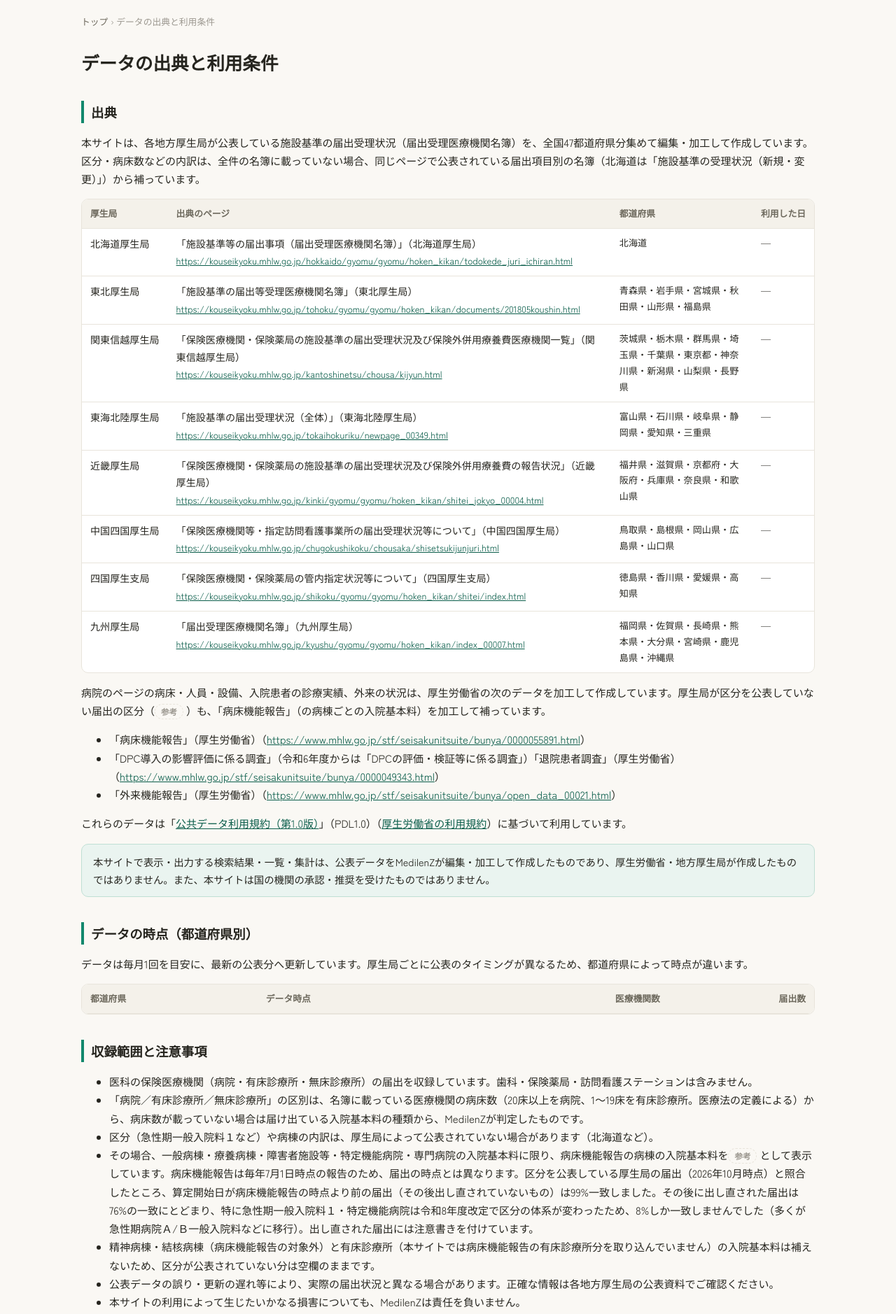
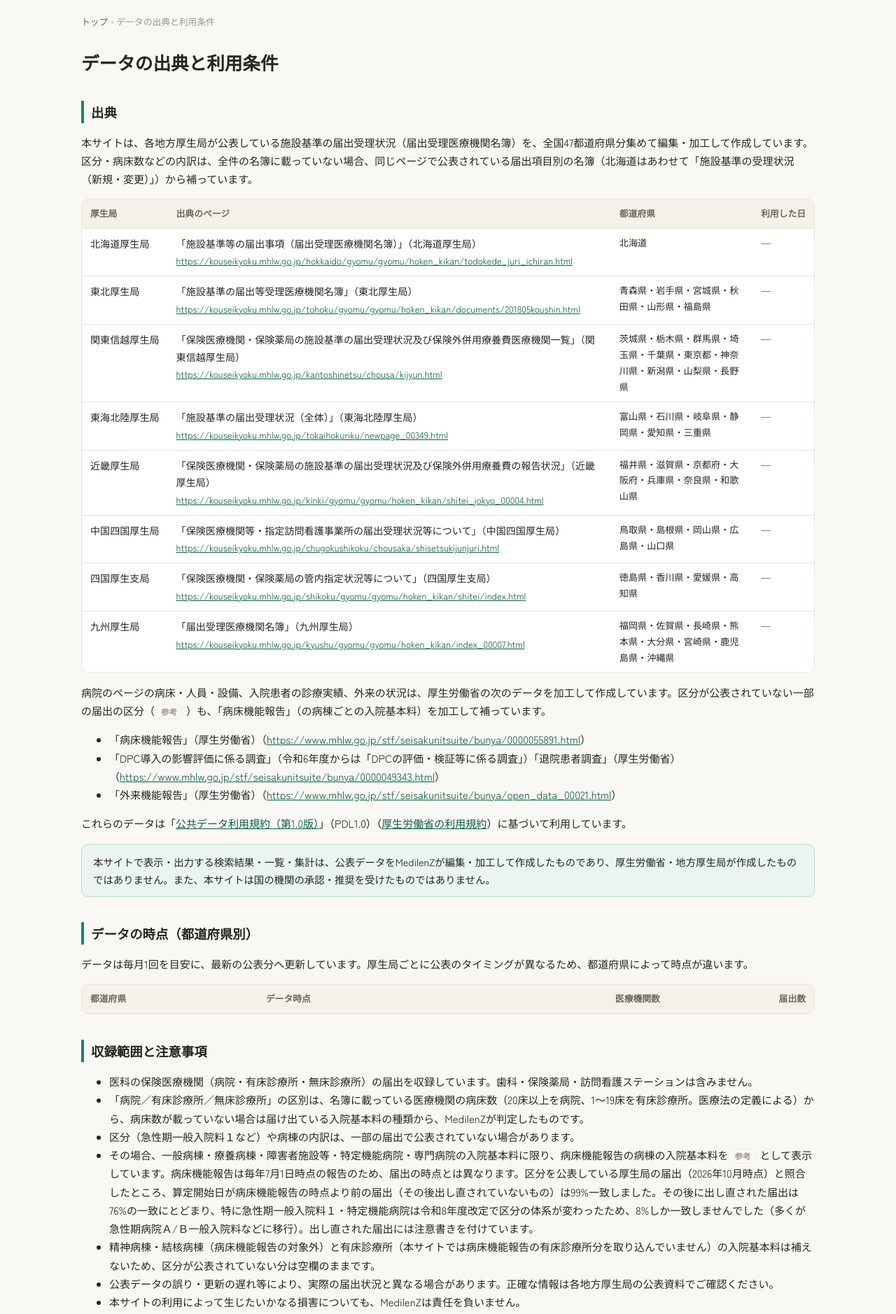
Before and after one commit to pinetinag-beep/byosho-tool, a FastAPI app: page /about in a window 1280 px wide. Shown: the part 61-1939 px from the top of the page at 70% size. Run offline with FastAPI, Linux system fonts and the light colour scheme; data that the repository does not hold is empty; parts of the project's set-up code (start-up, migrations or seed data) failed here and were passed over.

Commit message:
北海道の届出項目別の名簿を取り込み、入院基本料の区分を補完（848件中846件）
- fetch_kouseikyoku.py: 北海道厚生局の届出項目別の名簿のページを PAGES に追加
- shisetsu_kubun_raw/ に北海道の名簿6ファイル（令和8年11月1日現在）を追加し --kubun-only で反映
  （空欄だった内訳を5,652項目埋めた。既存の値の書き換えは0件）
- 「北海道など区分が公表されていない」という説明文を、参考値が一部の届出だけになった実態に合わせて修正

Co-Authored-By: Claude Opus 5.5 <noreply@anthropic.com>
Claude-Session: https://claude.ai/code/session_01PrmSg5isr2VYVVXUkbz6mV

```diff
--- a/fetch_kouseikyoku.py
+++ b/fetch_kouseikyoku.py
@@ -45,7 +45,8 @@ KUBUN_DIR = bk.KUBUN_DIR
 
 # 厚生局ごとの、名簿のExcel/ZIPが並んでいるページ
 PAGES = {
-    "北海道": ["/hokkaido/gyomu/gyomu/hoken_kikan/todokede_juri_ichiran.html"],
+    "北海道": ["/hokkaido/gyomu/gyomu/hoken_kikan/todokede_juri_ichiran.html",
+               "/hokkaido/gyomu/gyomu/hoken_kikan/todokede_komokubetsu.html"],
     "東北": ["/tohoku/gyomu/gyomu/hoken_kikan/documents/201805koushin.html"],
     "関東信越": ["/kantoshinetsu/chousa/kijyun.html"],
     "東海北陸": ["/tokaihokuriku/newpage_00349.html"],
--- a/kijun_web/app.py
+++ b/kijun_web/app.py
@@ -758,9 +758,9 @@ def _csv_response(header: list[str], rows, filename: str, hosp_years: dict | Non
                         "厚生労働省「病床機能報告」（7月1日時点の病棟の入院基本料）を加工して補ったもの。"
                         "届出の時点とは異なり、診療報酬改定等で変わっている場合があります"])
         if any(h.startswith("区分：") for h in header):
-            w.writerow(["区分の列：○は厚生局が公表している区分。○（参考）は区分が公表されていない届出（北海道など）"
+            w.writerow(["区分の列：○は厚生局が公表している区分。○（参考）は区分が公表されていない一部の届出"
                         "について、厚生労働省「病床機能報告」（7月1日時点の病棟の入院基本料）を加工して補ったもの。"
-                        "区分が分からない届出（北海道の精神病棟・結核病棟・有床診療所など）は結果に含まれません"])
+                        "区分が分からない届出は結果に含まれません"])
         if hosp_years:
             by, dy, gy = (hosp_years.get(f"hstats_{k}_year", "") for k in ("byosho", "dpc", "gairai"))
             w.writerow([f"病床・設備・救急車の受入件数：厚生労働省「病床機能報告」（{reiwa(int(by)) if by else ''}）、"
--- a/kijun_web/build_db.py
+++ b/kijun_web/build_db.py
@@ -57,8 +57,8 @@ AREA_UNKNOWN = "（二次医療圏不明）"
 _SEIREI = ("札幌市 仙台市 さいたま市 千葉市 横浜市 川崎市 相模原市 新潟市 静岡市 浜松市 名古屋市 "
            "京都市 大阪市 堺市 神戸市 岡山市 広島市 北九州市 福岡市 熊本市").split()
 
-# 区分（急性期一般入院料１など）が公表されていない届出（2026年11月時点では主に北海道。関東信越・近畿は
-# 届出項目別の名簿で埋まった）は、病床機能報告の病棟ごとの入院基本料から、届出名称ごとに参考値として補う
+# 区分（急性期一般入院料１など）が公表されていない届出（関東信越・近畿・北海道が届出項目別の名簿で埋まり、
+# 2026年11月時点では全国で数件）は、病床機能報告の病棟ごとの入院基本料から、届出名称ごとに参考値として補う
 # （Streamlit版の病院ページと同じ対応）。
 # 精神病棟・結核病棟・有床診療所は病床機能報告に無いため補えない。
 KUBUN_REF_KEYWORDS = {
--- a/kijun_web/templates/about.html
+++ b/kijun_web/templates/about.html
@@ -5,7 +5,7 @@
 <h1>データの出典と利用条件</h1>
 
 <h2 id="sources">出典</h2>
-<p>本サイトは、各地方厚生局が公表している施設基準の届出受理状況（届出受理医療機関名簿）を、全国47都道府県分集めて編集・加工して作成しています。区分・病床数などの内訳は、全件の名簿に載っていない場合、同じページで公表されている届出項目別の名簿（北海道は「施設基準の受理状況（新規・変更）」）から補っています。</p>
+<p>本サイトは、各地方厚生局が公表している施設基準の届出受理状況（届出受理医療機関名簿）を、全国47都道府県分集めて編集・加工して作成しています。区分・病床数などの内訳は、全件の名簿に載っていない場合、同じページで公表されている届出項目別の名簿（北海道はあわせて「施設基準の受理状況（新規・変更）」）から補っています。</p>
 <div class="table-wrap"><table>
   <thead><tr><th>厚生局</th><th>出典のページ</th><th>都道府県</th><th>利用した日</th></tr></thead>
   <tbody>{% for b in bureaus %}<tr>
@@ -14,7 +14,7 @@
     <td class="small">{{ b.prefs }}</td><td class="nowrap">{{ b.used_on or '—' }}</td>
   </tr>{% endfor %}</tbody>
 </table></div>
-<p>病院のページの病床・人員・設備、入院患者の診療実績、外来の状況は、厚生労働省の次のデータを加工して作成しています。厚生局が区分を公表していない届出の区分（<span class="tag ref">参考</span>）も、「病床機能報告」（{{ meta.kubun_ref_label }}の病棟ごとの入院基本料）を加工して補っています。</p>
+<p>病院のページの病床・人員・設備、入院患者の診療実績、外来の状況は、厚生労働省の次のデータを加工して作成しています。区分が公表されていない一部の届出の区分（<span class="tag ref">参考</span>）も、「病床機能報告」（{{ meta.kubun_ref_label }}の病棟ごとの入院基本料）を加工して補っています。</p>
 <ul>
   <li>「病床機能報告」（厚生労働省）（<a href="{{ mhlw_urls['病床機能報告'] }}" rel="noopener">{{ mhlw_urls['病床機能報告'] }}</a>）</li>
   <li>「DPC導入の影響評価に係る調査」（令和6年度からは「DPCの評価・検証等に係る調査」）「退院患者調査」（厚生労働省）（<a href="{{ mhlw_urls['DPC'] }}" rel="noopener">{{ mhlw_urls['DPC'] }}</a>）</li>
@@ -36,7 +36,7 @@
 <ul>
   <li>医科の保険医療機関（病院・有床診療所・無床診療所）の届出を収録しています。歯科・保険薬局・訪問看護ステーションは含みません。</li>
   <li>「病院／有床診療所／無床診療所」の区別は、名簿に載っている医療機関の病床数（20床以上を病院、1〜19床を有床診療所。医療法の定義による）から、病床数が載っていない場合は届け出ている入院基本料の種類から、MedilenZが判定したものです。</li>
-  <li>区分（急性期一般入院料１など）や病棟の内訳は、厚生局によって公表されていない場合があります（北海道など）。</li>
+  <li>区分（急性期一般入院料１など）や病棟の内訳は、一部の届出で公表されていない場合があります。</li>
   <li>その場合、一般病棟・療養病棟・障害者施設等・特定機能病院・専門病院の入院基本料に限り、病床機能報告の病棟の入院基本料を<span class="tag ref">参考</span>として表示しています。病床機能報告は毎年7月1日時点の報告のため、届出の時点とは異なります。区分を公表している厚生局の届出（2026年10月時点）と照合したところ、算定開始日が病床機能報告の時点より前の届出（その後出し直されていないもの）は99%一致しました。その後に出し直された届出は76%の一致にとどまり、特に急性期一般入院料１・特定機能病院は令和8年度改定で区分の体系が変わったため、8%しか一致しませんでした（多くが急性期病院Ａ/Ｂ一般入院料などに移行）。出し直された届出には注意書きを付けています。</li>
   <li>精神病棟・結核病棟（病床機能報告の対象外）と有床診療所（本サイトでは病床機能報告の有床診療所分を取り込んでいません）の入院基本料は補えないため、区分が公表されていない分は空欄のままです。</li>
   <li>公表データの誤り・更新の遅れ等により、実際の届出状況と異なる場合があります。正確な情報は各地方厚生局の公表資料でご確認ください。</li>
--- a/kijun_web/templates/facility.html
+++ b/kijun_web/templates/facility.html
@@ -159,5 +159,5 @@
 </div>
 {% with p = pref %}{% include "_kijun_source.html" %}{% endwith %}
 {% include "_ad.html" %}
-<p class="note small">区分・病棟の内訳は、厚生局によって公表されていない場合があります（北海道など）。その場合、一般病棟・療養病棟・障害者施設等などの入院基本料に限り、厚生労働省「病床機能報告」（{{ meta.kubun_ref_label }}の病棟の入院基本料）を加工して<span class="tag ref">参考</span>として補っています。算定開始日がそれより前の届出（出し直されていないもの）はほぼ一致しますが、その後に出し直された届出は区分が変わっている場合があります。最新の届出状況は各地方厚生局の公表資料でご確認ください。</p>
+<p class="note small">区分・病棟の内訳は、一部の届出で公表されていない場合があります。その場合、一般病棟・療養病棟・障害者施設等などの入院基本料に限り、厚生労働省「病床機能報告」（{{ meta.kubun_ref_label }}の病棟の入院基本料）を加工して<span class="tag ref">参考</span>として補っています。算定開始日がそれより前の届出（出し直されていないもの）はほぼ一致しますが、その後に出し直された届出は区分が変わっている場合があります。最新の届出状況は各地方厚生局の公表資料でご確認ください。</p>
 {% endblock %}
--- a/kijun_web/templates/guide.html
+++ b/kijun_web/templates/guide.html
@@ -25,7 +25,7 @@
 <h2>受理記号と区分</h2>
 <ul>
   <li><strong>受理記号</strong>：届出名称の略称です（例：「地包ケア１」＝地域包括ケア病棟入院料１）。トップの「届出項目」には受理記号が並んでいて、「正式名称で表示」で正式名称に切り替えられます。</li>
-  <li><strong>区分</strong>：入院基本料などは、同じ届出の中で区分（急性期一般入院料１など）が分かれます。区分を公表していない厚生局（北海道など）の届出は、厚生労働省「病床機能報告」から補った値を<span class="tag ref">参考</span>として別に表示しています。</li>
+  <li><strong>区分</strong>：入院基本料などは、同じ届出の中で区分（急性期一般入院料１など）が分かれます。区分が公表されていない一部の届出は、厚生労働省「病床機能報告」から補った値を<span class="tag ref">参考</span>として別に表示しています。</li>
 </ul>
 
 <h2>このサイトの使い方</h2>
--- a/kijun_web/templates/index.html
+++ b/kijun_web/templates/index.html
@@ -135,7 +135,7 @@
           </div>
         </div>
         {% endfor %}
-        <p class="ct-hint">区分が公表されていない届出（北海道など）は、病床機能報告の病棟の入院基本料から補った参考値も含みます。</p>
+        <p class="ct-hint">区分が公表されていない一部の届出は、病床機能報告の病棟の入院基本料から補った参考値も含みます。</p>
       </details></td>
     </tr>
     {% endif %}
--- a/kijun_web/templates/kijun_pref.html
+++ b/kijun_web/templates/kijun_pref.html
@@ -43,7 +43,7 @@
 {% with p = pref %}{% include "_kijun_source.html" %}{% endwith %}
 {% include "_ad.html" %}
 {% if rows|selectattr("kubun_ref")|list %}
-<p class="note small"><span class="tag ref">参考</span>の区分は、厚生局が区分を公表していないため、厚生労働省「病床機能報告」（{{ meta.kubun_ref_label }}の病棟の入院基本料）を加工して補ったものです。算定開始日がそれより前の届出（出し直されていないもの）はほぼ一致します。※はその後に出し直された届出で、区分が変わっている場合があります。※※はその後に出し直されており、令和8年度改定で区分の体系が変わったため、現在は別の区分（急性期病院Ａ/Ｂ一般入院料など）の可能性が高いものです。</p>
+<p class="note small"><span class="tag ref">参考</span>の区分は、区分が公表されていないため、厚生労働省「病床機能報告」（{{ meta.kubun_ref_label }}の病棟の入院基本料）を加工して補ったものです。算定開始日がそれより前の届出（出し直されていないもの）はほぼ一致します。※はその後に出し直された届出で、区分が変わっている場合があります。※※はその後に出し直されており、令和8年度改定で区分の体系が変わったため、現在は別の区分（急性期病院Ａ/Ｂ一般入院料など）の可能性が高いものです。</p>
 {% endif %}
 <p class="small"><a href="{{ kijun_url(kj.name) }}">← 他の都道府県の届出数を見る</a></p>
 {% endblock %}
--- a/kijun_web/templates/search.html
+++ b/kijun_web/templates/search.html
@@ -39,10 +39,10 @@
 
 {% if has_kubun %}
 <div class="callout small kubun-note">
-  <strong>区分について</strong>　区分は、厚生局が公表している届出受理医療機関名簿の「区分」欄によります。区分が公表されていない届出（北海道など）は、
+  <strong>区分について</strong>　区分は、厚生局が公表している届出受理医療機関名簿の「区分」欄によります。区分が公表されていない一部の届出は、
   一般病棟・療養病棟・障害者施設等・特定機能病院・専門病院の入院基本料に限り、厚生労働省「病床機能報告」（{{ meta.kubun_ref_label }}の病棟の入院基本料）を加工して
   <span class="tag ref">参考</span>として補っています（その後に届出を出し直した病院は、区分が変わっている場合があります）。
-  それ以外（北海道の精神病棟・結核病棟・有床診療所など）で区分が分からない届出は、結果に出ません。
+  それ以外で区分が分からない届出は、結果に出ません。
 </div>
 {% endif %}
 
```
Also changed, not shown: CLAUDE.md (+4 -4 lines), kijun_web/tests/test_app.py (+10 -3 lines), 7 other files.
